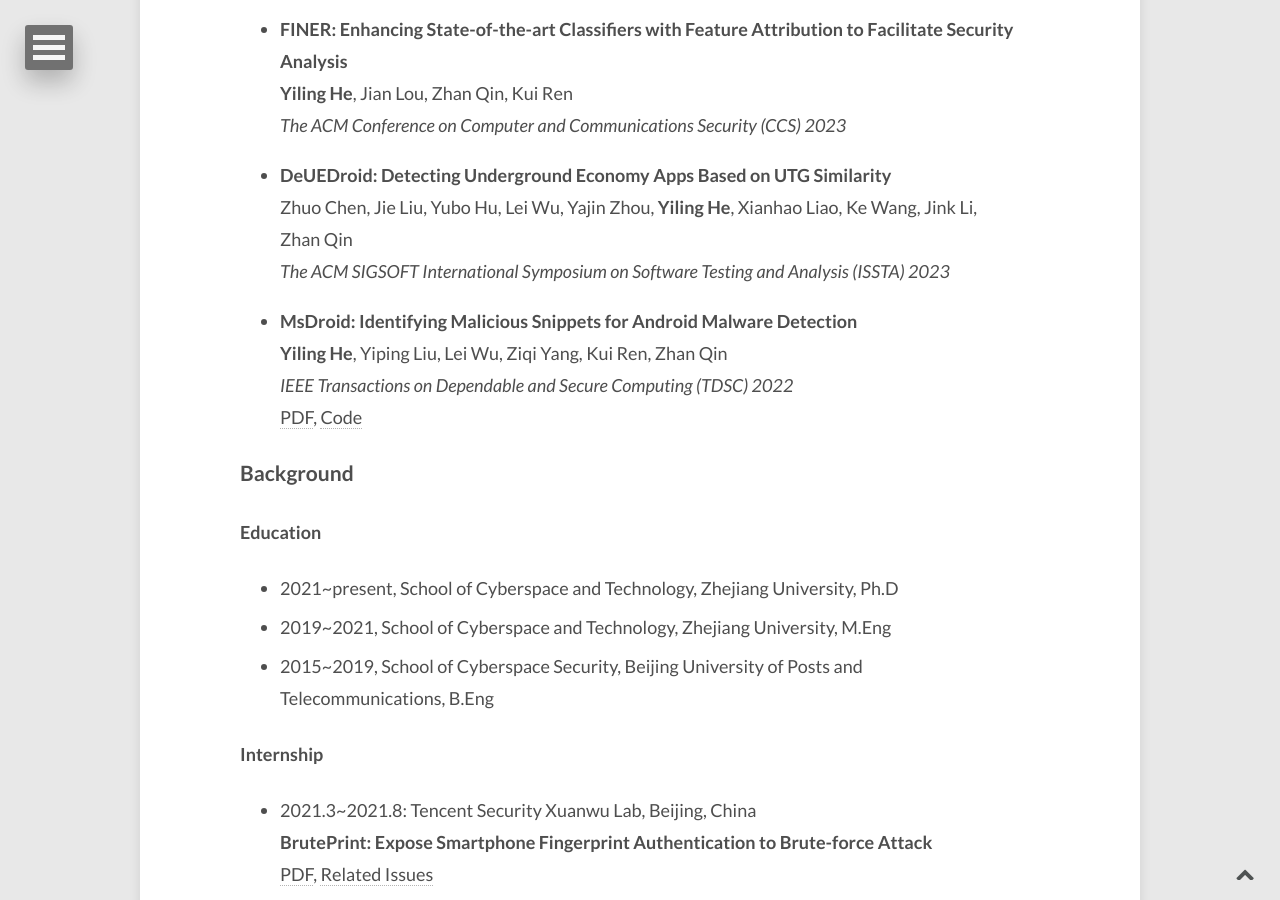
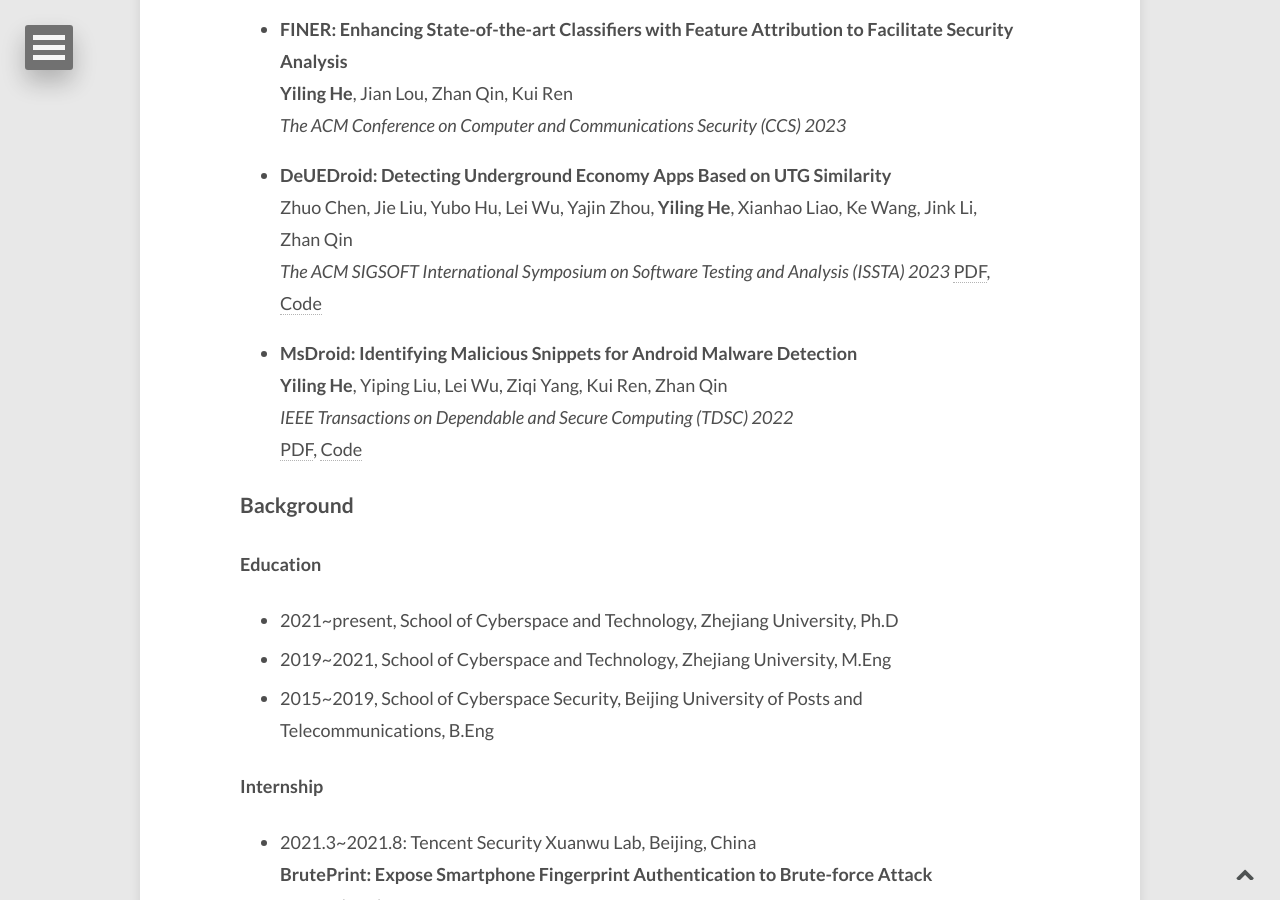
Before and after one commit to E0HYL/BLOG-OF-E0, a Jekyll site: the page built from about/index.md, in a window 1280 px wide and 900 px high, scrolled down 592 px. Built offline with Jekyll 4.4.1, drawn with Linux system fonts in a browser that asks for light colours; nearby versions of some CDN libraries; our own code applies the rules of GitHub Pages for plain Markdown files.

Commit message:
Update index.md

```diff
--- a/about/index.md
+++ b/about/index.md
@@ -27,6 +27,7 @@ I am now a Ph.D. Candidate at Zhejiang University, under the supervision of [Pro
 - **DeUEDroid: Detecting Underground Economy Apps Based on UTG Similarity** <br/>
 Zhuo Chen, Jie Liu, Yubo Hu, Lei Wu, Yajin Zhou, **Yiling He**, Xianhao Liao, Ke Wang, Jink Li, Zhan Qin <br/>
 *The ACM SIGSOFT International Symposium on Software Testing and Analysis (ISSTA) 2023*
+[PDF](https://dl.acm.org/doi/pdf/10.1145/3597926.3598051), [Code](https://github.com/HypoopyH/DeUEDroid)
 
 - **MsDroid: Identifying Malicious Snippets for Android Malware Detection** <br/>
 **Yiling He**, Yiping Liu, Lei Wu, Ziqi Yang, Kui Ren, Zhan Qin <br/>
```
